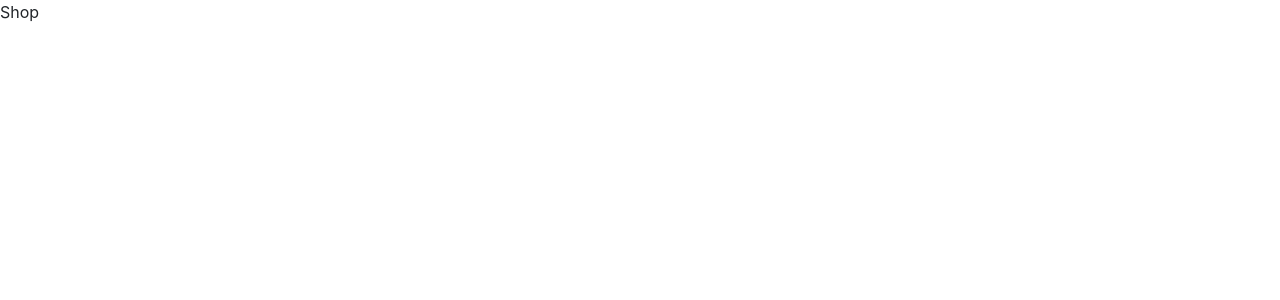
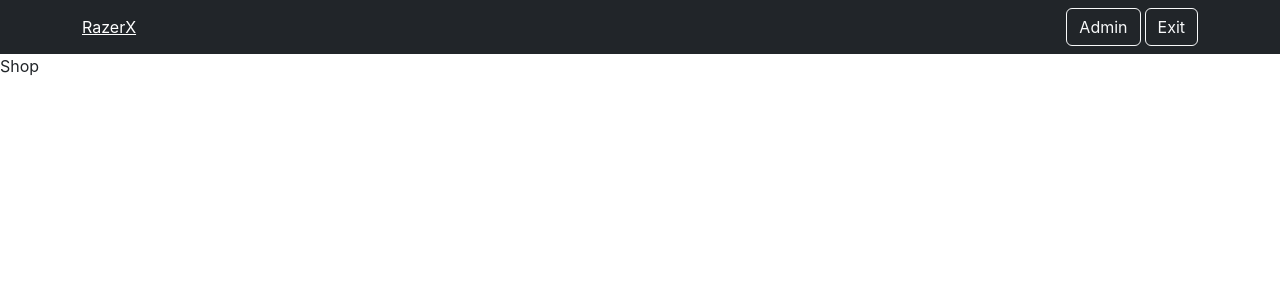
Before and after one commit to VladyslavLohynskyi/computer-shop, a React (Create React App) app in the folder client/: page / in a window 1280 px wide. Shown: the top 300 px of the page. Built offline with nearby package versions, Linux system fonts and the light colour scheme.

Commit message:
added mobx store and NavBar component

```diff
--- a/client/package.json
+++ b/client/package.json
@@ -8,8 +8,8 @@
     "@testing-library/user-event": "^13.5.0",
     "axios": "^1.4.0",
     "bootstrap": "^5.3.0",
-    "mobx": "^6.9.0",
-    "mobx-react-lite": "^3.4.3",
+    "mobx": "^6.5.0",
+    "mobx-react-lite": "^3.3.0",
     "react": "^18.2.0",
     "react-bootstrap": "^2.8.0",
     "react-dom": "^18.2.0",
--- a/client/src/App.js
+++ b/client/src/App.js
@@ -1,10 +1,12 @@
 import "./App.css";
 import { BrowserRouter } from "react-router-dom";
 import AppRouter from "./components/AppRouter";
+import NavBar from "./components/NavBar";
 
 function App() {
   return (
     <BrowserRouter>
+      <NavBar />
       <AppRouter />
     </BrowserRouter>
   );
--- a/client/src/components/AppRouter.js
+++ b/client/src/components/AppRouter.js
@@ -1,10 +1,11 @@
-import React from "react";
+import React, { useContext } from "react";
 import { Routes, Route, Navigate } from "react-router-dom";
 import { authRoutes, publicRoutes, adminRoutes } from "../routes";
 import { SHOP_ROUTE } from "../utils/consts";
+import { Context } from "../index";
 
 const AppRouter = () => {
-  const user = { isAuth: true, role: "ADMIN" };
+  const { user } = useContext(Context);
   return (
     <Routes>
       {user.isAuth &&
--- /dev/null
+++ b/client/src/components/NavBar.js
@@ -0,0 +1,35 @@
+import React, { useContext } from "react";
+import { Context } from "..";
+import Container from "react-bootstrap/Container";
+import Nav from "react-bootstrap/Nav";
+import Navbar from "react-bootstrap/Navbar";
+import Button from "react-bootstrap/Button";
+import { NavLink } from "react-router-dom";
+import { SHOP_ROUTE } from "../utils/consts";
+import { observer } from "mobx-react-lite";
+
+const NavBar = observer(() => {
+  const { user } = useContext(Context);
+  return (
+    <Navbar bg="dark" data-bs-theme="dark">
+      <Container>
+        <NavLink style={{ color: "white" }} to={SHOP_ROUTE}>
+          RazerX
+        </NavLink>
+        <Nav className="ml-auto">
+          {user.user.role === "ADMIN" && (
+            <Button variant="outline-light">Admin</Button>
+          )}
+          {user.isAuth && (
+            <Button variant="outline-light" style={{ marginLeft: "4px" }}>
+              Exit
+            </Button>
+          )}
+          {!user.isAuth && <Button variant="outline-light">Auth</Button>}
+        </Nav>
+      </Container>
+    </Navbar>
+  );
+});
+
+export default NavBar;
--- a/client/src/index.js
+++ b/client/src/index.js
@@ -1,11 +1,15 @@
-import React from "react";
+import React, { createContext } from "react";
 import ReactDOM from "react-dom/client";
 import "./index.css";
 import App from "./App";
-
+import UserStore from "./store/UserStore";
+import DeviceStore from "./store/DeviceStore";
+export const Context = createContext(null);
 const root = ReactDOM.createRoot(document.getElementById("root"));
 root.render(
-  <React.StrictMode>
+  <Context.Provider
+    value={{ user: new UserStore(), device: new DeviceStore() }}
+  >
     <App />
-  </React.StrictMode>
+  </Context.Provider>
 );
--- /dev/null
+++ b/client/src/store/DeviceStore.js
@@ -0,0 +1,59 @@
+import { makeAutoObservable } from "mobx";
+
+export default class DeviceStore {
+  constructor() {
+    this._types = [
+      {
+        id: 1,
+        name: "computer",
+      },
+      {
+        id: 2,
+        name: "computer",
+      },
+    ];
+    this._devices = [
+      {
+        id: 1,
+        name: "lux deatheader",
+        price: 150,
+        img: "https://content.rozetka.com.ua/goods/images/big/21226006.jpg",
+      },
+      {
+        id: 2,
+        name: "lux deatheader",
+        price: 150,
+        img: "https://content.rozetka.com.ua/goods/images/big/21226006.jpg",
+      },
+      {
+        id: 3,
+        name: "lux deatheader",
+        price: 150,
+        img: "https://content.rozetka.com.ua/goods/images/big/21226006.jpg",
+      },
+      {
+        id: 4,
+        name: "lux deatheader",
+        price: 150,
+        img: "https://content.rozetka.com.ua/goods/images/big/21226006.jpg",
+      },
+    ];
+    makeAutoObservable(this);
+  }
+
+  setTypes(types) {
+    this._types = types;
+  }
+
+  setDevices(devices) {
+    this._devices = devices;
+  }
+
+  get types() {
+    return this._types;
+  }
+
+  get devices() {
+    return this._devices;
+  }
+}
--- /dev/null
+++ b/client/src/store/UserStore.js
@@ -0,0 +1,24 @@
+import { makeAutoObservable } from "mobx";
+
+export default class UserStore {
+  constructor() {
+    this._isAuth = true;
+    this._user = { role: "ADMIN" };
+    makeAutoObservable(this);
+  }
+  setIsAuth(bool) {
+    this._isAuth = bool;
+  }
+  setUser(user) {
+    this._user = user;
+  }
+  get isAuth() {
+    return this._isAuth;
+  }
+  get user() {
+    return this._user;
+  }
+  get userRole() {
+    return this._user.role;
+  }
+}
```
